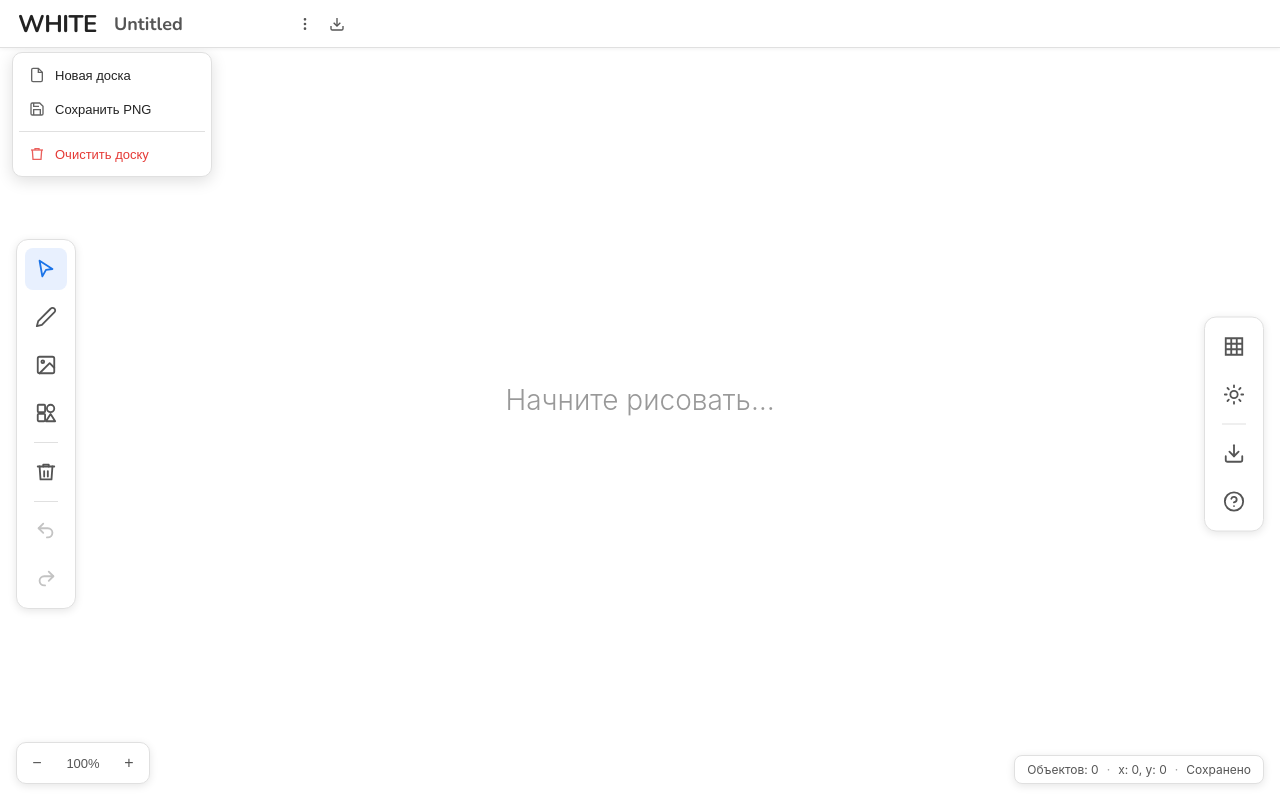
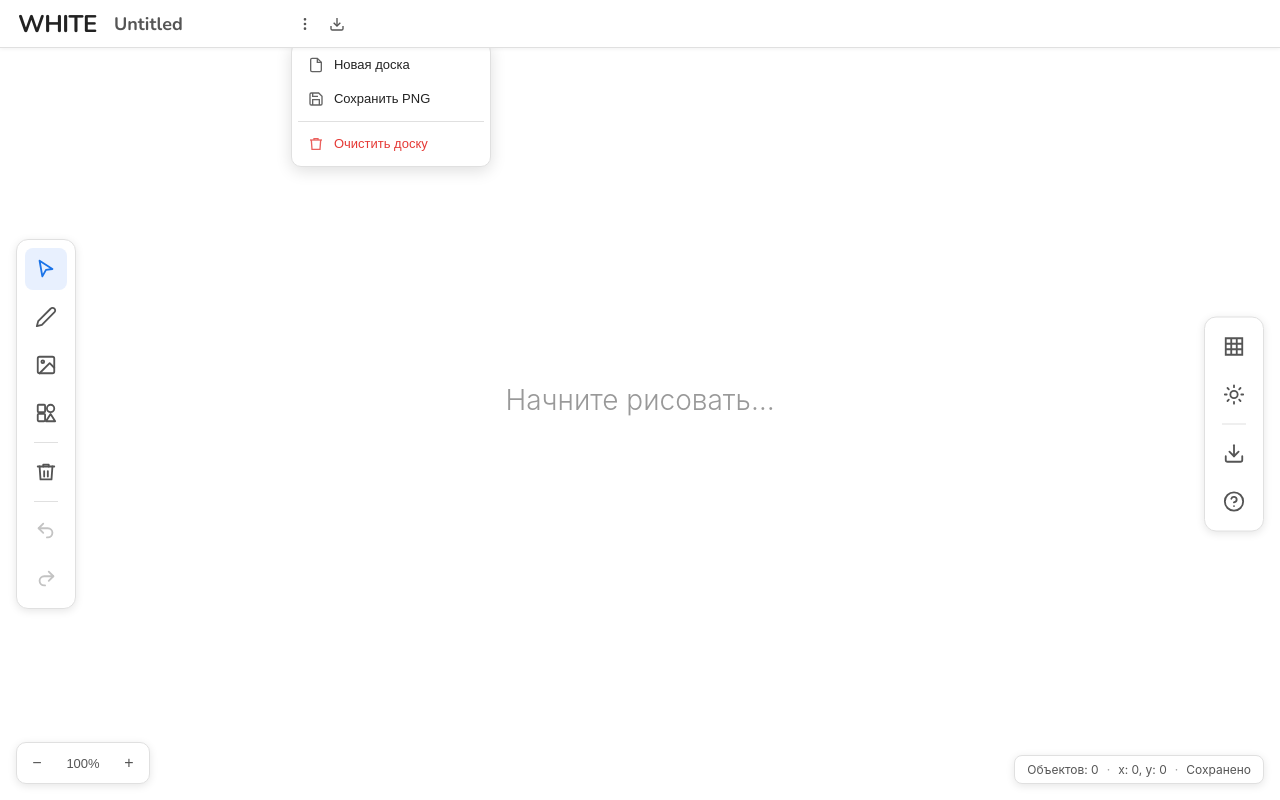
Before and after one commit to romankandeevy/whiteboard, a plain HTML site: page index.html in a window 1280 px wide. Both pictures are taken after a click on the button 304 px from the left and 23 px from the top of the page. Drawn offline with nearby package versions, Linux system fonts and the light colour scheme.

Commit message:
fix: position menu below dots button dynamically

```diff
--- a/css/style.css
+++ b/css/style.css
@@ -159,7 +159,7 @@ canvas {
 .wb-menu {
   position: fixed;
   top: 52px;
-  left: 12px;
+  left: 0;
   z-index: 199;
   background: var(--surface);
   border: 1px solid var(--border);
--- a/js/menu.js
+++ b/js/menu.js
@@ -13,6 +13,11 @@ document.addEventListener('DOMContentLoaded', () => {
     e.stopPropagation();
     const isOpen = menu.classList.toggle('open');
     moreBtn.classList.toggle('open', isOpen);
+    if (isOpen) {
+      const rect = moreBtn.getBoundingClientRect();
+      menu.style.left = rect.left + 'px';
+      menu.style.top  = (rect.bottom + 4) + 'px';
+    }
   });
 
   document.addEventListener('click', (e) => {
```
